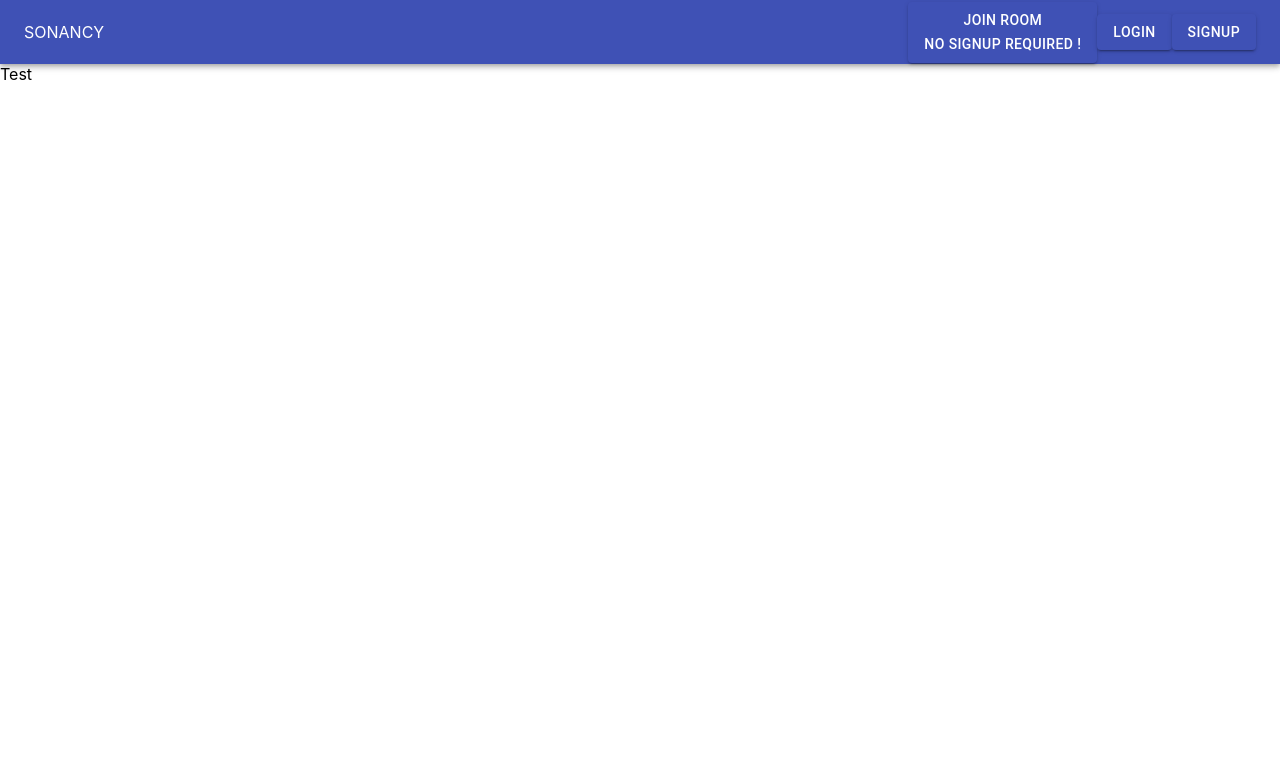
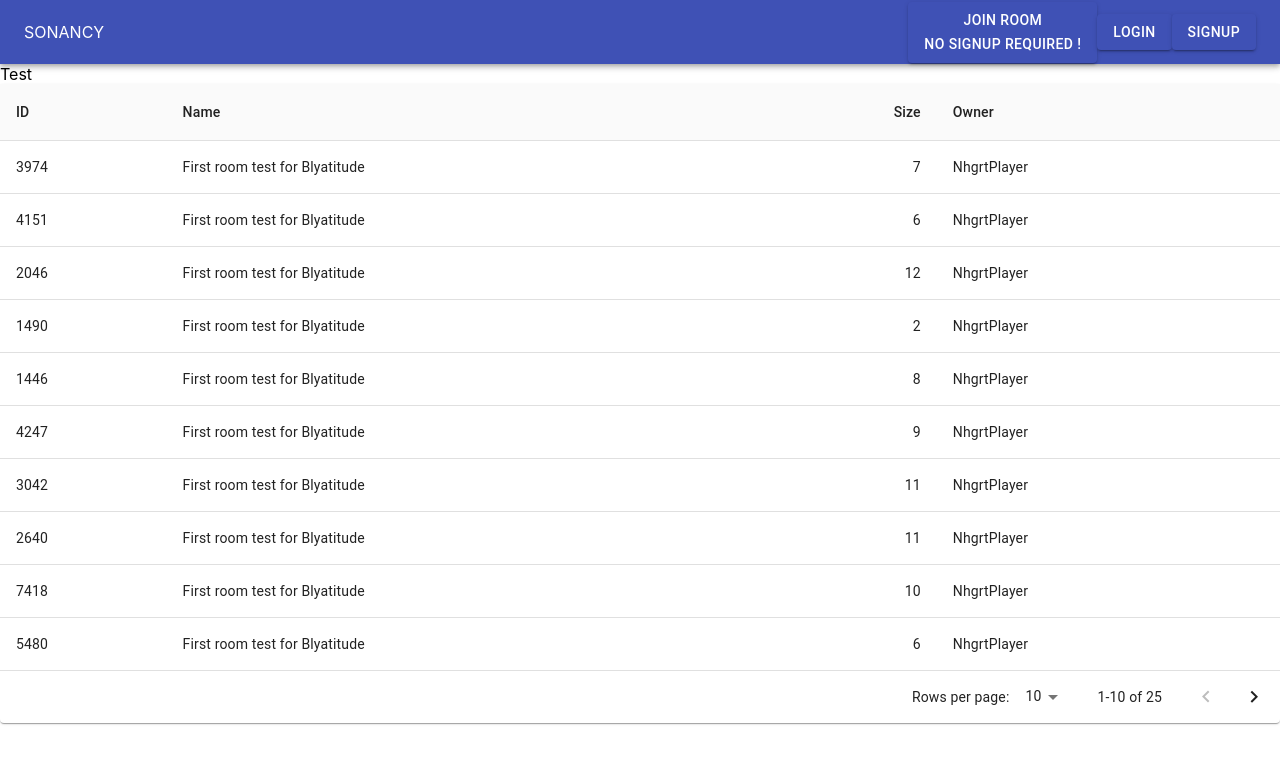
Before and after one commit to NhgrtPlayer/Sonancy, a React (Create React App) app: page / in a window 1280 px wide. Shown: the top 764 px of the page. Built offline with nearby package versions, Linux system fonts and the light colour scheme.

Commit message:
Room List start

```diff
--- a/src/App.js
+++ b/src/App.js
@@ -2,12 +2,14 @@ import React from 'react';
 // import logo from './logo.svg';
 //import './App.css';
 import Header from './header/Header';
+import RoomList from './rooms/RoomList';
 
 function App() {
   return (
     <div className="App">
       <Header />
       Test
+      <RoomList />
     </div>
   );
 }
--- /dev/null
+++ b/src/rooms/RoomList.js
@@ -0,0 +1,107 @@
+import React from 'react';
+import Paper from '@material-ui/core/Paper';
+import Table from '@material-ui/core/Table';
+import TableBody from '@material-ui/core/TableBody';
+import TableCell from '@material-ui/core/TableCell';
+import TableContainer from '@material-ui/core/TableContainer';
+import TableHead from '@material-ui/core/TableHead';
+import TablePagination from '@material-ui/core/TablePagination';
+import TableRow from '@material-ui/core/TableRow';
+
+const columns = [
+    { id: 'id', label: 'ID', minWidth: 20 },
+  { id: 'name', label: 'Name', minWidth: 170 },
+  {
+    id: 'size',
+    label: 'Size',
+    minWidth: 50,
+    align: 'right',
+    format: (value) => value.toLocaleString(),
+  },
+  { id: 'owner', label: 'Owner', minWidth: 100, },
+];
+
+/*const rows = [
+    {id: 7781, name: 'First room test for Blyatitude', size: 6, owner: 'NhgrtPlayer', owner_id: 12}
+];*/
+
+const generateRows = (number) => {
+  const rowsToReturn = [];
+  const getRndInteger = (min, max) => {
+    return Math.floor(Math.random() * (max - min) ) + min;
+  }
+  for (let i = 0; i < number; i++) {
+    const row = {
+      id: getRndInteger(1000, 10000),
+      name: 'First room test for Blyatitude',
+      size: getRndInteger(1, 13),
+      owner: 'NhgrtPlayer',
+      owner_id: getRndInteger(1, 9999),
+    };
+    rowsToReturn.push(row);
+  }
+  return (rowsToReturn);
+}
+
+const rows = generateRows(25);
+
+export default function RoomList() {
+    const [page, setPage] = React.useState(0);
+    const [rowsPerPage, setRowsPerPage] = React.useState(10);
+
+    const handleChangePage = (event, newPage) => {
+      setPage(newPage);
+    };
+
+    const handleChangeRowsPerPage = (event) => {
+      setRowsPerPage(+event.target.value);
+      setPage(0);
+    };
+
+    return (
+        <Paper>
+          <TableContainer>
+            <Table stickyHeader aria-label="sticky table">
+              <TableHead>
+                <TableRow>
+                  {columns.map((column) => (
+                    <TableCell
+                      key={column.id}
+                      align={column.align}
+                      style={{ minWidth: column.minWidth }}
+                    >
+                      {column.label}
+                    </TableCell>
+                  ))}
+                </TableRow>
+              </TableHead>
+              <TableBody>
+                {rows.slice(page * rowsPerPage, page * rowsPerPage + rowsPerPage).map((row) => {
+                  return (
+                    <TableRow hover role="checkbox" tabIndex={-1} key={row.code}>
+                      {columns.map((column) => {
+                        const value = row[column.id];
+                        return (
+                          <TableCell key={column.id} align={column.align}>
+                            {column.format && typeof value === 'number' ? column.format(value) : value}
+                          </TableCell>
+                        );
+                      })}
+                    </TableRow>
+                  );
+                })}
+              </TableBody>
+            </Table>
+          </TableContainer>
+          <TablePagination
+            rowsPerPageOptions={[10, 25, 100]}
+            component="div"
+            count={rows.length}
+            rowsPerPage={rowsPerPage}
+            page={page}
+            onChangePage={handleChangePage}
+            onChangeRowsPerPage={handleChangeRowsPerPage}
+          />
+        </Paper>
+    );
+}
```
